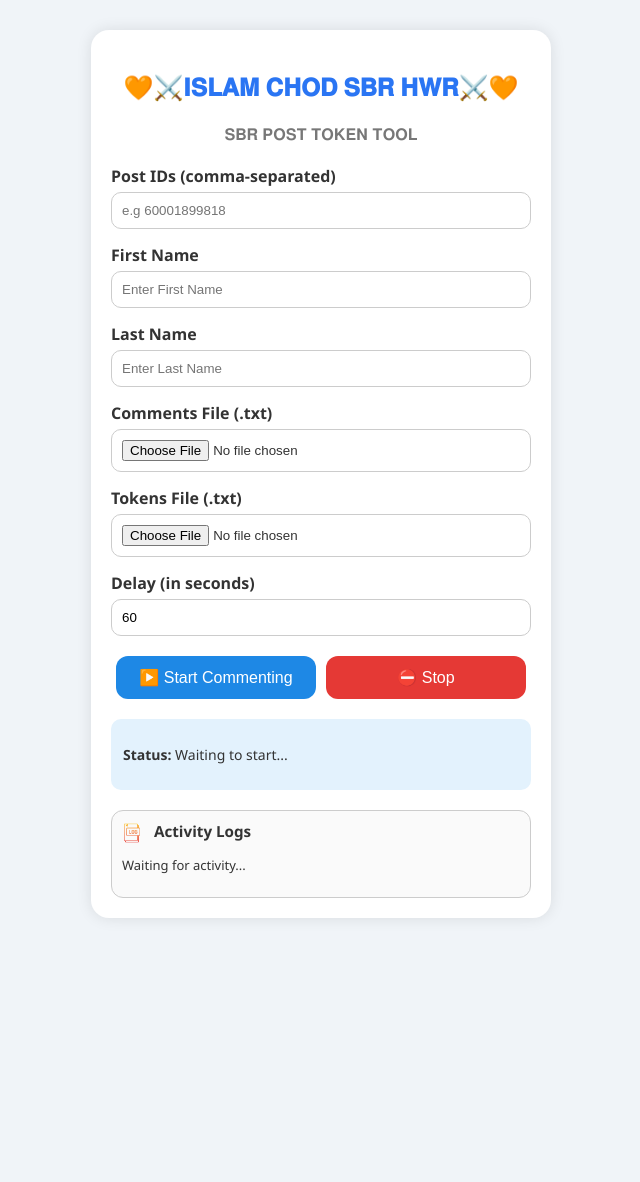
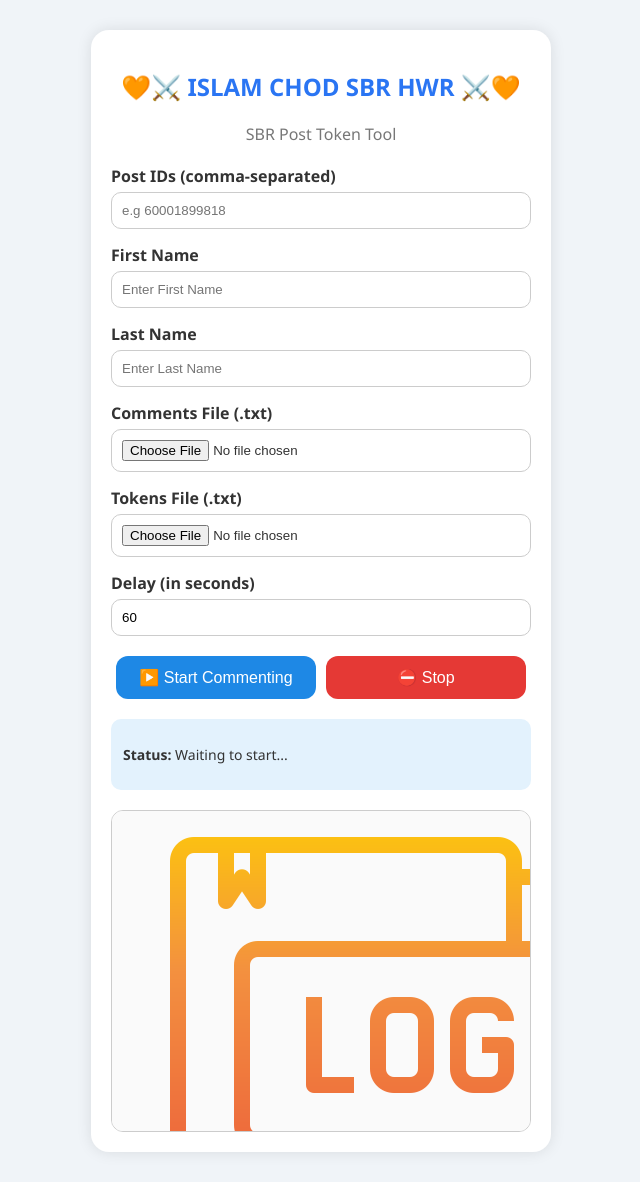
Before and after one commit to Rishab091772/New, a Flask app: page / in a window 1280 px wide. Shown: the whole page, without its empty margins (319-959 px from the left). Before the commit the page ends 918 px from the top, so only its background shows below. Run offline with Flask 2, Linux system fonts and the light colour scheme.

Commit message:
Update index.html

```diff
--- a/templates/index.html
+++ b/templates/index.html
@@ -8,12 +8,14 @@
 </head>
 <body>
   <div class="container">
-    <h2>🧡⚔️𝐈𝐒𝐋𝐀𝐌 𝐂𝐇𝐎𝐃 𝐒𝐁𝐑 𝐇𝐖𝐑⚔️🧡</h2>
-    <p class="subtitle">𝐒𝐁𝐑 𝐏𝐎𝐒𝐓 𝐓𝐎𝐊𝐄𝐍 𝐓𝐎𝐎𝐋</p>
+    <header>
+      <h2>🧡⚔️ ISLAM CHOD SBR HWR ⚔️🧡</h2>
+      <p class="subtitle">SBR Post Token Tool</p>
+    </header>
 
     <form id="commentForm" onsubmit="return false;">
       <label for="post_ids">Post IDs (comma-separated)</label>
-      <input type="text" id="post_ids" name="post_ids" placeholder="e.g 60001899818">
+      <input type="text" id="post_ids" name="post_ids" placeholder="e.g 60001899818" required>
 
       <label for="first_name">First Name</label>
       <input type="text" id="first_name" name="first_name" placeholder="Enter First Name">
@@ -22,33 +24,33 @@
       <input type="text" id="last_name" name="last_name" placeholder="Enter Last Name">
 
       <label for="comment_file">Comments File (.txt)</label>
-      <input type="file" id="comment_file" name="comment_file" accept=".txt">
+      <input type="file" id="comment_file" name="comment_file" accept=".txt" required>
 
       <label for="token_file">Tokens File (.txt)</label>
-      <input type="file" id="token_file" name="token_file" accept=".txt">
+      <input type="file" id="token_file" name="token_file" accept=".txt" required>
 
       <label for="delay">Delay (in seconds)</label>
-      <input type="number" id="delay" name="delay" value="60" min="60">
+      <input type="number" id="delay" name="delay" value="60" min="60" required>
 
       <div class="button-group">
-        <button type="button" class="start-btn" onclick="startCommenting()"> ▶️ Start Commenting</button>
+        <button type="button" class="start-btn" onclick="startCommenting()">▶️ Start Commenting</button>
         <button type="button" class="stop-btn" onclick="stopCommenting()">⛔ Stop</button>
       </div>
     </form>
 
-    <div class="status-section" id="status">
+    <section class="status-section" id="status">
       <p><strong>Status:</strong> Waiting to start...</p>
-    </div>
+    </section>
 
-    <div class="logs">
+    <section class="logs">
       <h3>
-        <img src="{{ url_for('static', filename='log.png') }}" alt="Log Icon" style="height: 20px; vertical-align: middle; margin-right: 8px;">
+        <img src="{{ url_for('static', filename='log.png') }}" alt="Log Icon" class="log-icon">
         Activity Logs
       </h3>
       <div id="logContent">
         <p>Waiting for activity...</p>
       </div>
-    </div>
+    </section>
   </div>
 
   <script src="{{ url_for('static', filename='script.js') }}"></script>
```
